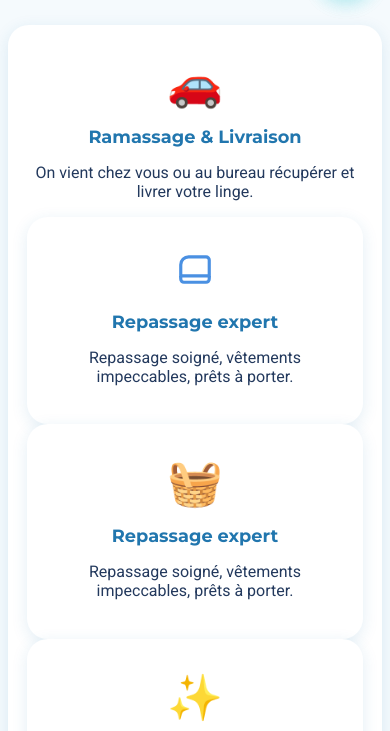
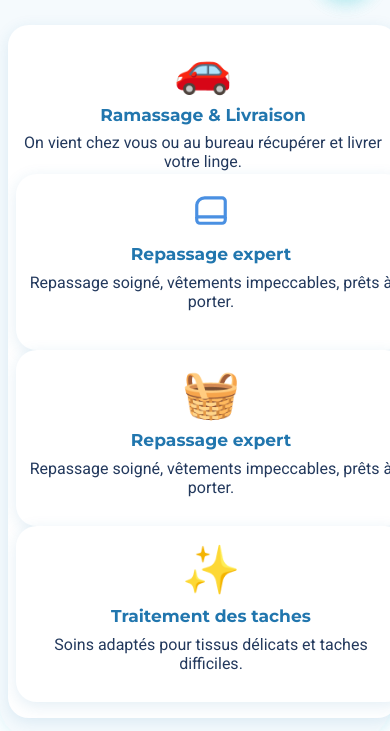
Before and after one commit to hounguevoujunior-rgb/Aquaclean-site, a plain HTML site: page index.html in a window 390 px wide. Shown: the part 813-1544 px from the top of the page. Drawn offline with Linux system fonts and the light colour scheme.

Commit message:
Update styles.css

```diff
--- a/styles.css
+++ b/styles.css
@@ -462,3 +462,28 @@ body {
     display: none;
   }
 }
+@media (max-width: 600px) {
+  .services, .tarifs, .cards {
+    grid-template-columns: 1fr !important;
+    gap: 16px !important;
+  }
+  .card {
+    min-width: unset !important;
+    width: 100% !important;
+    font-size: 1em !important;
+    padding: 1em 0.5em !important;
+  }
+  .card-icon {
+    font-size: 2.1em !important;
+    margin-bottom: 0.2em !important;
+  }
+  .card h3 {
+    font-size: 1.07em !important;
+    margin: 0.3em 0 0.5em 0 !important;
+  }
+  .card p {
+    font-size: 1em !important;
+    margin: 0.2em 0 !important;
+    word-break: break-word !important;
+  }
+}
```
